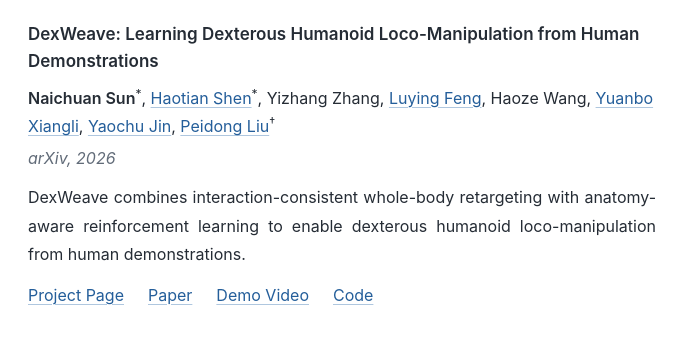
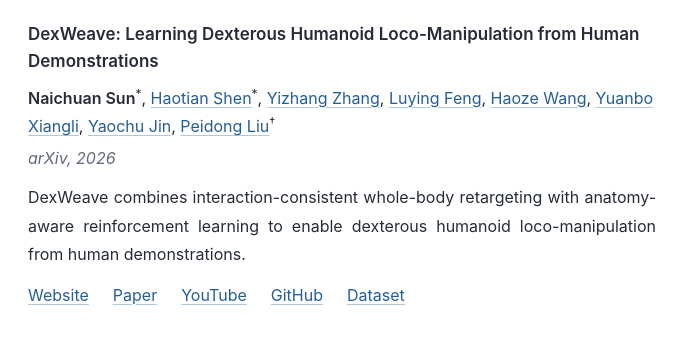
Before and after one commit to naichuan04/naichuan04.github.io, a plain HTML site: page index.html in a window 1280 px wide. Shown: the part 577-931 px from the top of the page, 474-1161 px from the left. Drawn offline with Linux system fonts and the light colour scheme.

Commit message:
Update DexWeave author and resource links

```diff
--- a/index.html
+++ b/index.html
@@ -34,10 +34,10 @@
           <a class="publication-figure" href="https://dexweave.github.io/" aria-label="Visit the DexWeave project page"><img src="assets/dexweave-teaser.webp" width="2400" height="849" alt="DexWeave enables a Unitree G1 humanoid with dexterous hands to perform whole-body motions and manipulate everyday objects." loading="lazy" decoding="async"></a>
           <div class="publication-copy">
             <h3 id="paper-dexweave">DexWeave: Learning Dexterous Humanoid Loco-Manipulation from Human Demonstrations</h3>
-            <p class="publication-authors"><strong>Naichuan Sun</strong><sup title="Equal contribution" aria-label="Equal contribution">*</sup>, <a href="https://github.com/Tesla-SHT/">Haotian Shen</a><sup title="Equal contribution" aria-label="Equal contribution">*</sup>, Yizhang Zhang, <a href="https://fengluying.github.io/">Luying Feng</a>, Haoze Wang, <a href="https://kam1107.github.io/">Yuanbo Xiangli</a>, <a href="https://en.westlake.edu.cn/faculty/yaochu-jin.html">Yaochu Jin</a>, <a href="https://ethliup.github.io/">Peidong Liu</a><sup title="Corresponding author" aria-label="Corresponding author">†</sup></p>
+            <p class="publication-authors"><strong>Naichuan Sun</strong><sup title="Equal contribution" aria-label="Equal contribution">*</sup>, <a href="https://github.com/Tesla-SHT/">Haotian Shen</a><sup title="Equal contribution" aria-label="Equal contribution">*</sup>, <a href="https://openreview.net/profile?id=~Yizhang_Zhang1">Yizhang Zhang</a>, <a href="https://fengluying.github.io/">Luying Feng</a>, <a href="https://openreview.net/profile?id=~Haoze_Wang5">Haoze Wang</a>, <a href="https://kam1107.github.io/">Yuanbo Xiangli</a>, <a href="https://en.westlake.edu.cn/faculty/yaochu-jin.html">Yaochu Jin</a>, <a href="https://ethliup.github.io/">Peidong Liu</a><sup title="Corresponding author" aria-label="Corresponding author">†</sup></p>
             <p class="publication-venue">arXiv, 2026</p>
             <p class="publication-summary">DexWeave combines interaction-consistent whole-body retargeting with anatomy-aware reinforcement learning to enable dexterous humanoid loco-manipulation from human demonstrations.</p>
-            <div class="publication-links" aria-label="DexWeave resources"><a class="paper-link" href="https://dexweave.github.io/">Project Page</a><a class="paper-link" href="https://arxiv.org/abs/2609.34724">Paper</a><a class="paper-link" href="https://www.youtube.com/watch?v=Rr2A_dAr8AQ">Demo Video</a><a class="paper-link" href="https://github.com/WU-CVGL/DexWeave">Code</a></div>
+            <div class="publication-links" aria-label="DexWeave resources"><a class="paper-link" href="https://dexweave.github.io/">Website</a><a class="paper-link" href="https://arxiv.org/abs/2609.34724">Paper</a><a class="paper-link" href="https://www.youtube.com/watch?v=Rr2A_dAr8AQ">YouTube</a><a class="paper-link" href="https://github.com/WU-CVGL/DexWeave">GitHub</a><a class="paper-link" href="https://huggingface.co/datasets/naichuan04/DexWeave">Dataset</a></div>
           </div>
         </article>
         <article class="publication" aria-labelledby="paper-micro-positioning">
```
